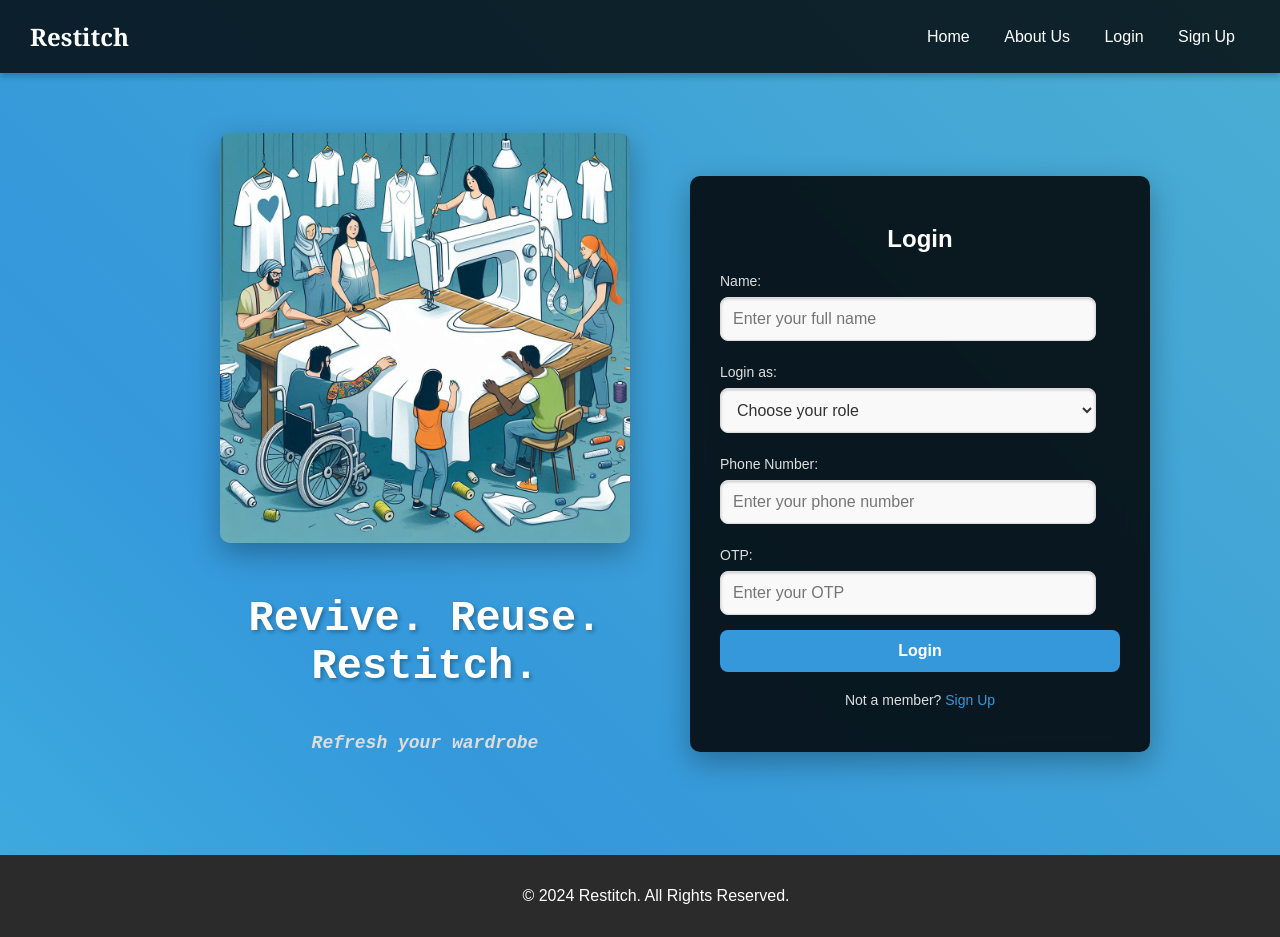
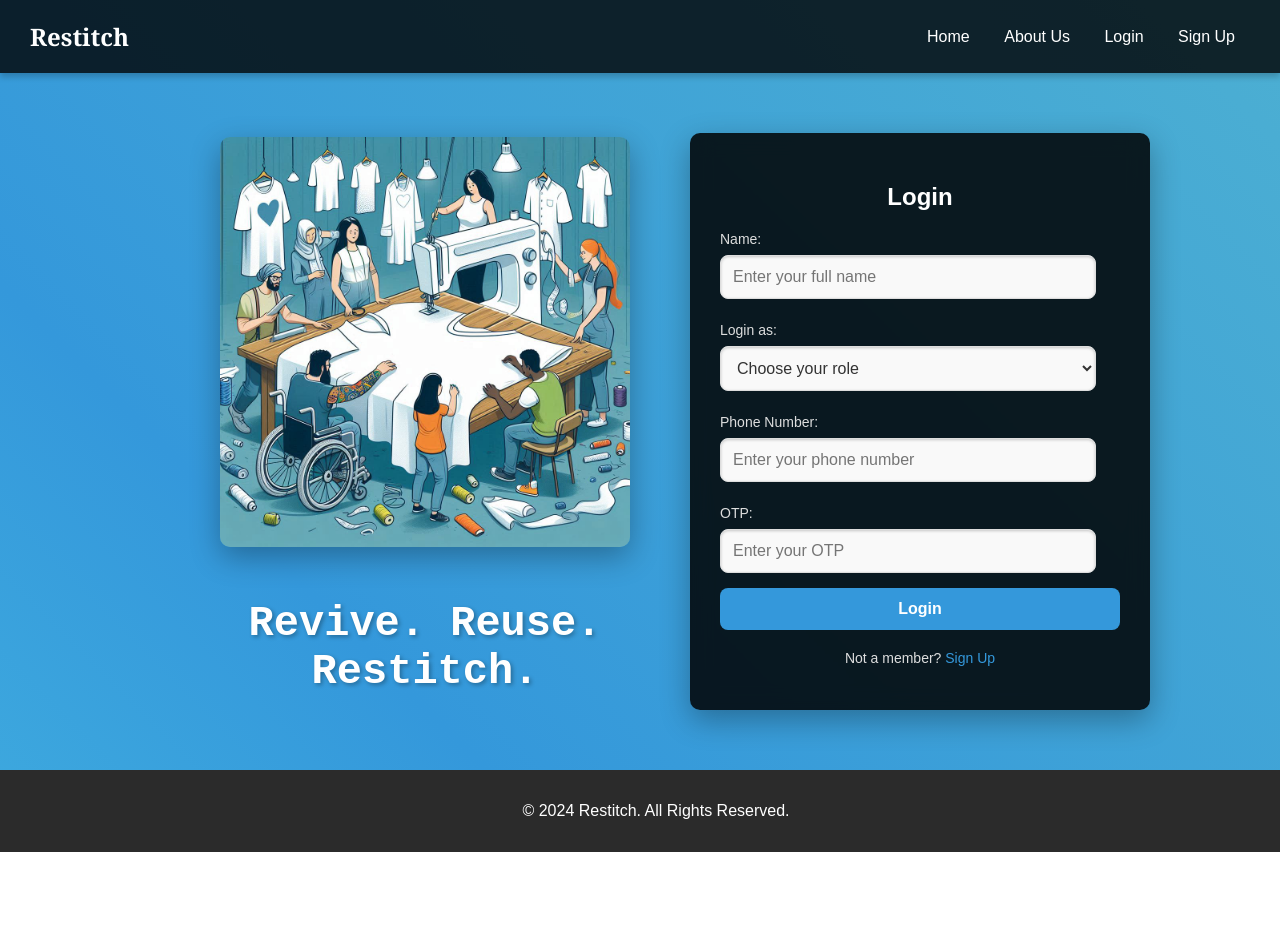
Before and after one commit to Manit010/ReStitches, a plain HTML site: page login.html in a window 1280 px wide. After the commit the page ends 852 px from the top, so only its background shows below. Drawn offline with Linux system fonts and the light colour scheme.

Commit message:
Update login.html
changed login page 2

```diff
--- a/login.html
+++ b/login.html
@@ -204,7 +204,6 @@
         <div class="tagline-left">
             <img src="th.jpg" alt="Restitch Tagline">
             <h1>Revive. Reuse. Restitch.</h1>
-            <h6>Refresh your wardrobe</h6>
         </div>
         <div class="signup-right">
             <h2>Login</h2>
```
